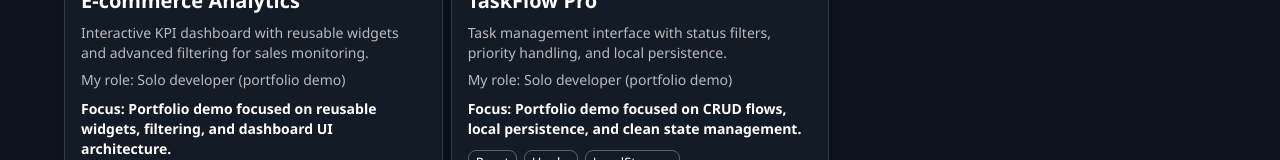
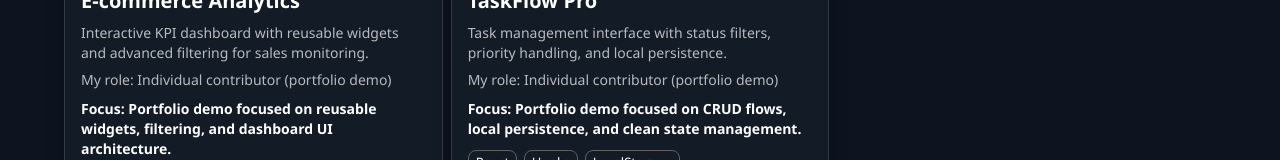
Before and after one commit to matiasmorenog/react-skill-showcase, a Next.js app: page / in a window 1280 px wide. Shown: the part 1292-1452 px from the top of the page. Built offline with nearby package versions, Linux system fonts and the light colour scheme; what @mui/material-nextjs would draw is missing.

Commit message:
Refine project role wording to individual contributor

```diff
--- a/data/projects.js
+++ b/data/projects.js
@@ -10,7 +10,7 @@ export const projects = [
     status: "Live",
     demoUrl: "https://mmoreno-ecommerce-analytics.vercel.app/",
     repoUrl: "https://github.com/matiasmorenog/ecommerce-analytics",
-    role: "Solo developer (portfolio demo)",
+    role: "Individual contributor (portfolio demo)",
     summary:
       "Interactive KPI dashboard with reusable widgets and advanced filtering for sales monitoring.",
     impact:
@@ -27,7 +27,7 @@ export const projects = [
     status: "Live",
     demoUrl: "https://taskflow-pro-mmoreno.vercel.app/",
     repoUrl: "https://github.com/matiasmorenog/taskflow-pro",
-    role: "Solo developer (portfolio demo)",
+    role: "Individual contributor (portfolio demo)",
     summary:
       "Task management interface with status filters, priority handling, and local persistence.",
     impact:
```
